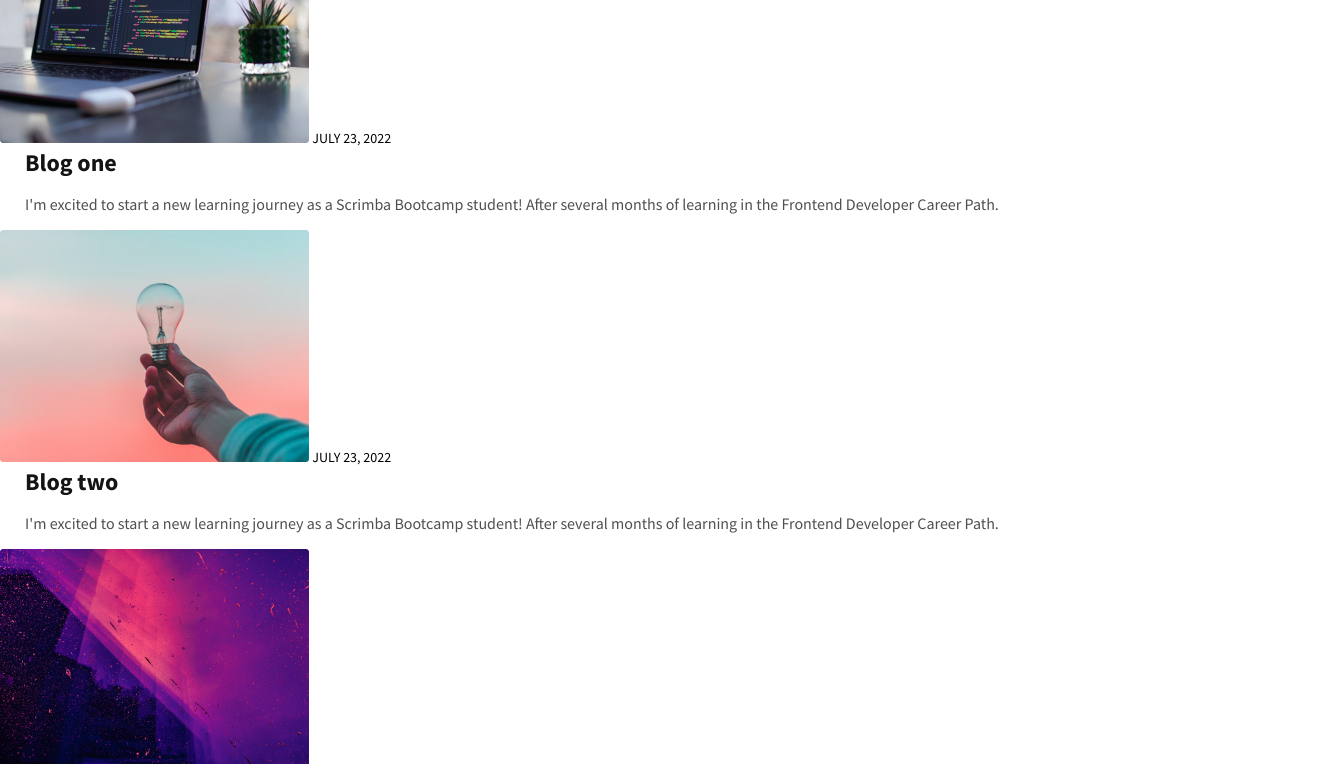
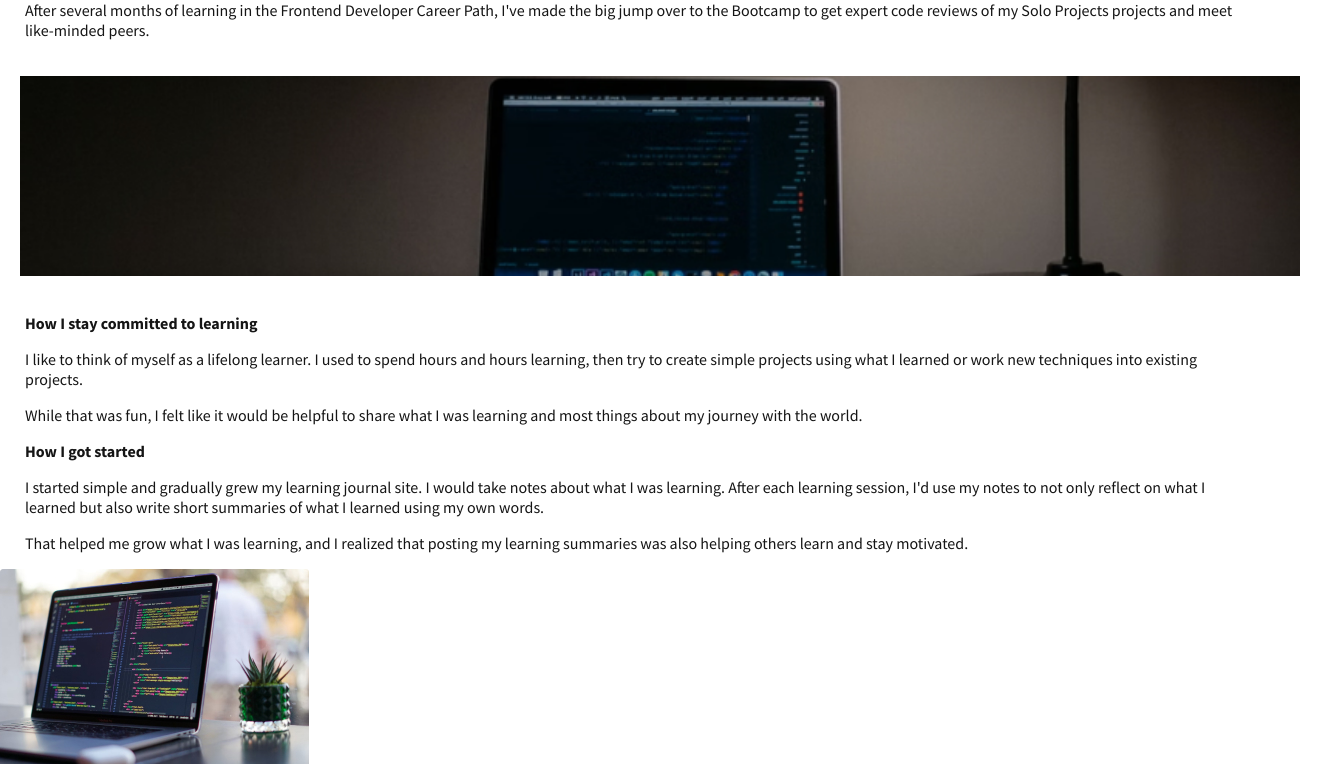
Before and after one commit to ianapavlycheva/learning-journal, a plain HTML site: page article.html in a window 1280 px wide. Shown: the part 149-913 px from the top of the page, 1320 px wide, since content can reach past the window. Drawn offline with Linux system fonts and the light colour scheme.

Commit message:
Add content to article.html and styles

```diff
--- a/article1.html
+++ b/article.html
@@ -20,6 +20,38 @@
         <li>About me</li>
       </ul>
     </header>
+    <section class="about">
+      <p class="article-date">July 23, 2022</p>
+      <h1>My new journey as a bootcamp student.</h1>
+      <p>
+        After several months of learning in the Frontend Developer Career Path,
+        I've made the big jump over to the Bootcamp to get expert code reviews
+        of my Solo Projects projects and meet like-minded peers.
+      </p>
+      <img class="article-image" src="images/article-image-hero.jpg" alt="" />
+      <h2>How I stay committed to learning</h2>
+      <p>
+        I like to think of myself as a lifelong learner. I used to spend hours
+        and hours learning, then try to create simple projects using what I
+        learned or work new techniques into existing projects.
+      </p>
+      <p>
+        While that was fun, I felt like it would be helpful to share what I was
+        learning and most things about my journey with the world.
+      </p>
+      <h2>How I got started</h2>
+      <p>
+        I started simple and gradually grew my learning journal site. I would
+        take notes about what I was learning. After each learning session, I'd
+        use my notes to not only reflect on what I learned but also write short
+        summaries of what I learned using my own words.
+      </p>
+      <p>
+        That helped me grow what I was learning, and I realized that posting my
+        learning summaries was also helping others learn and stay motivated.
+      </p>
+    </section>
+
     <main class="posts container">
       <article>
         <img
--- a/css/style.css
+++ b/css/style.css
@@ -103,6 +103,13 @@ h2 {
   color: #505050;
 }
 
+.article-image {
+  width: 100%;
+  height: 200px;
+  object-fit: cover;
+  padding: 20px;
+}
+
 footer {
   height: 100px;
   background-color: #202020;
```
